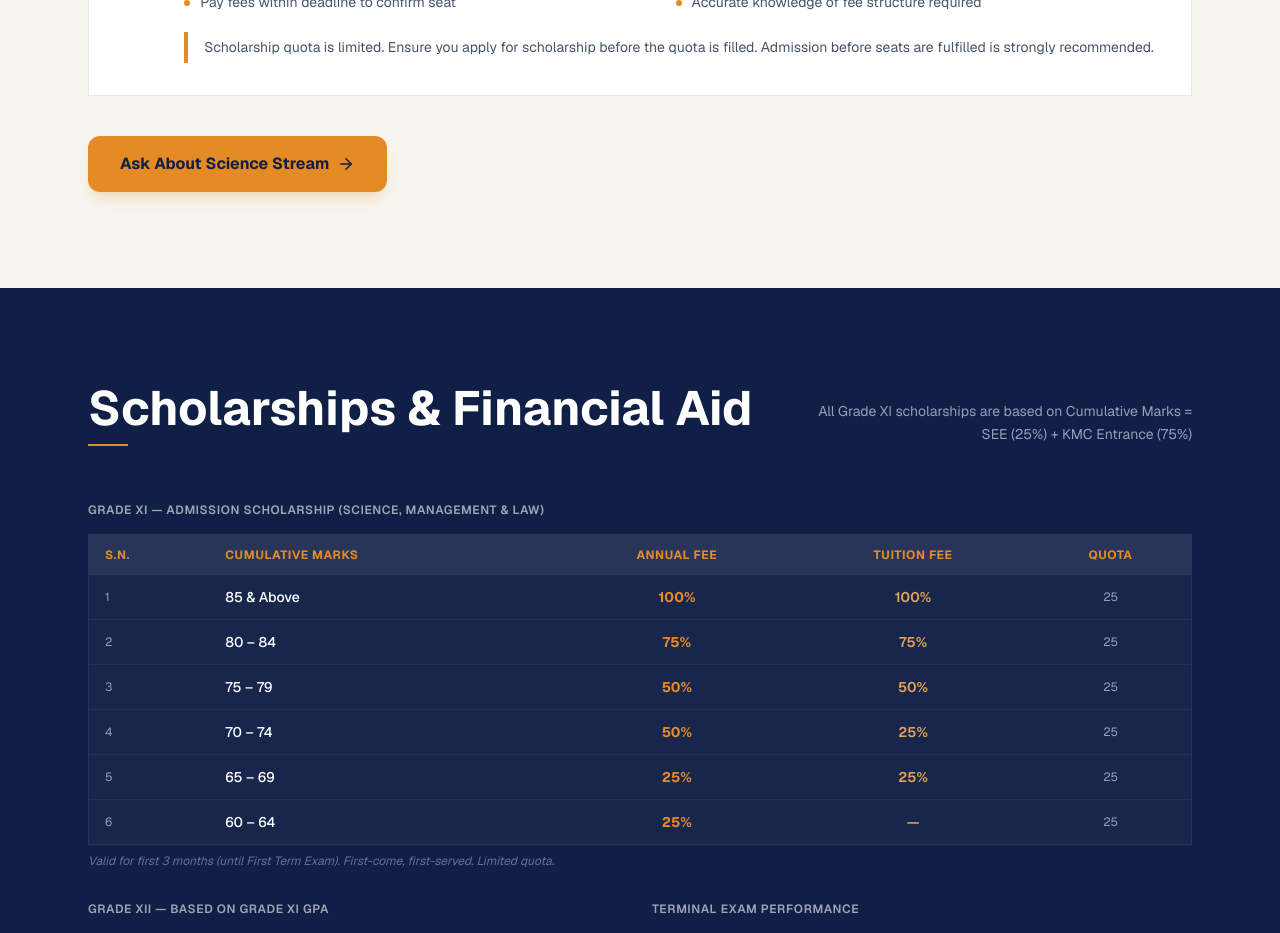
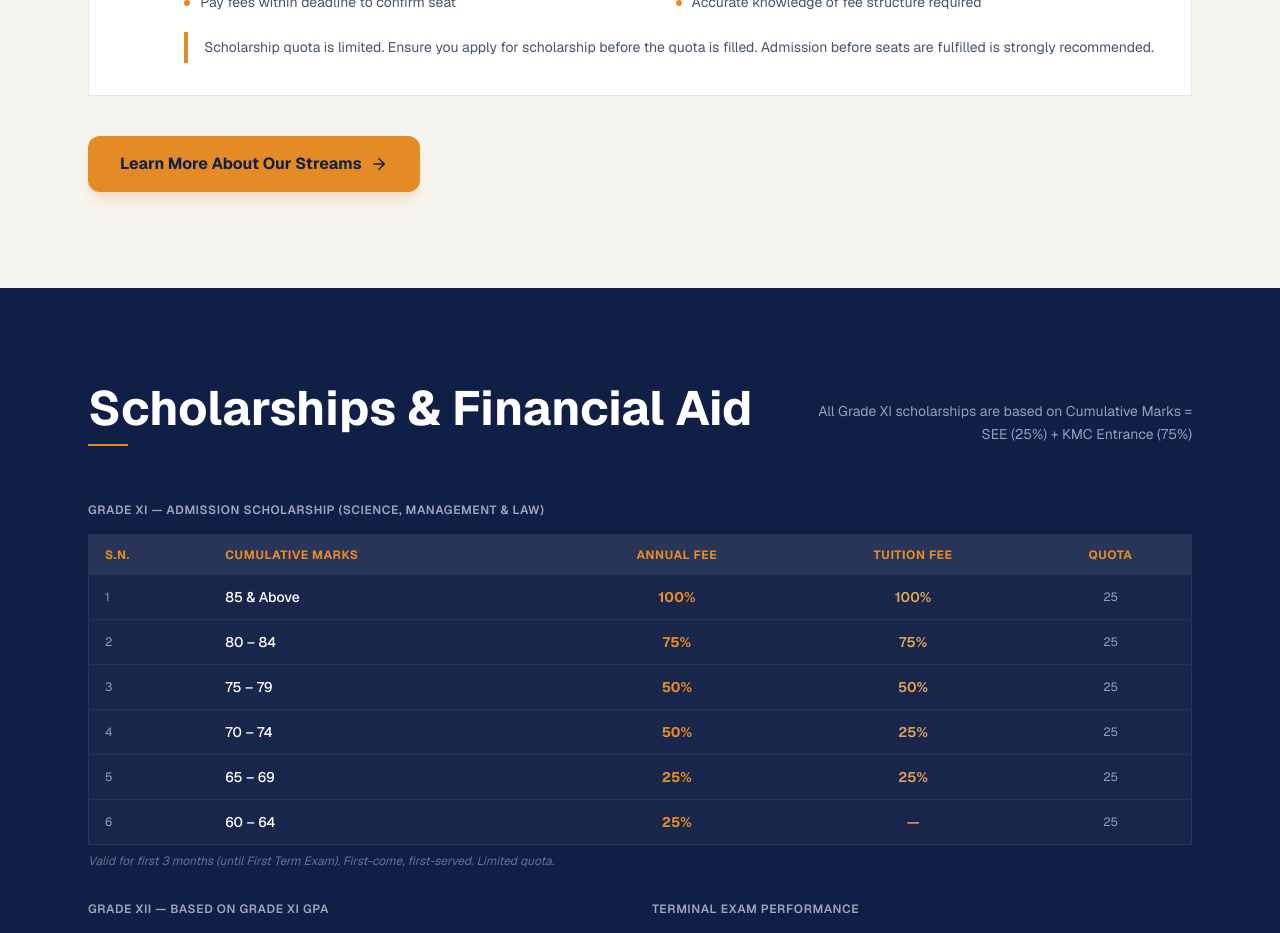
Before and after one commit to kasamthapa/kmc-lalitpur, a Next.js app: page /admissions in a window 1280 px wide. Shown: the part 2460-3393 px from the top of the page. Built offline with nearby package versions, Linux system fonts and the light colour scheme; no server answers; the database is empty.

Commit message:
Broaden admission guide CTA copy
"Ask About Science Stream" (or whichever tab was active) narrowed the
CTA to just one stream even though it links to the general contact
page. Changed to "Learn More About Our Streams" so it reads as an
invitation to learn about all three, not just the selected tab.

```diff
--- a/app/admissions/page.tsx
+++ b/app/admissions/page.tsx
@@ -483,7 +483,7 @@ export default function Admissions() {
               href="/contact"
               className="inline-flex items-center gap-2 px-8 py-4 bg-amber-400 text-[#101F46] font-bold rounded-xl hover:bg-amber-300 transition-colors shadow-lg shadow-amber-400/20"
             >
-              Ask About {currentGuide.label}
+              Learn More About Our Streams
               <IconArrow />
             </Link>
           </div>
```
